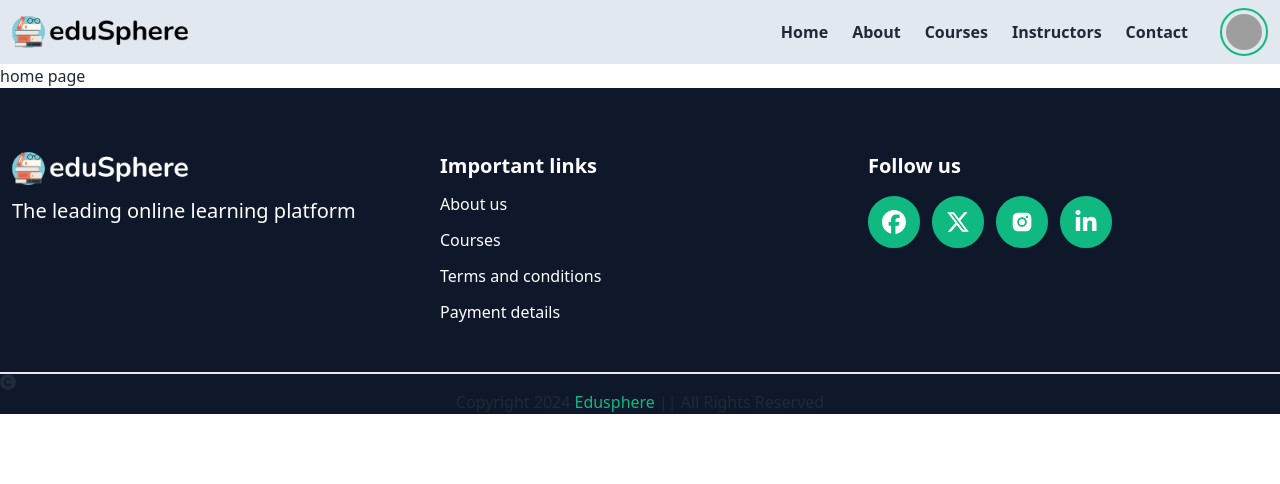
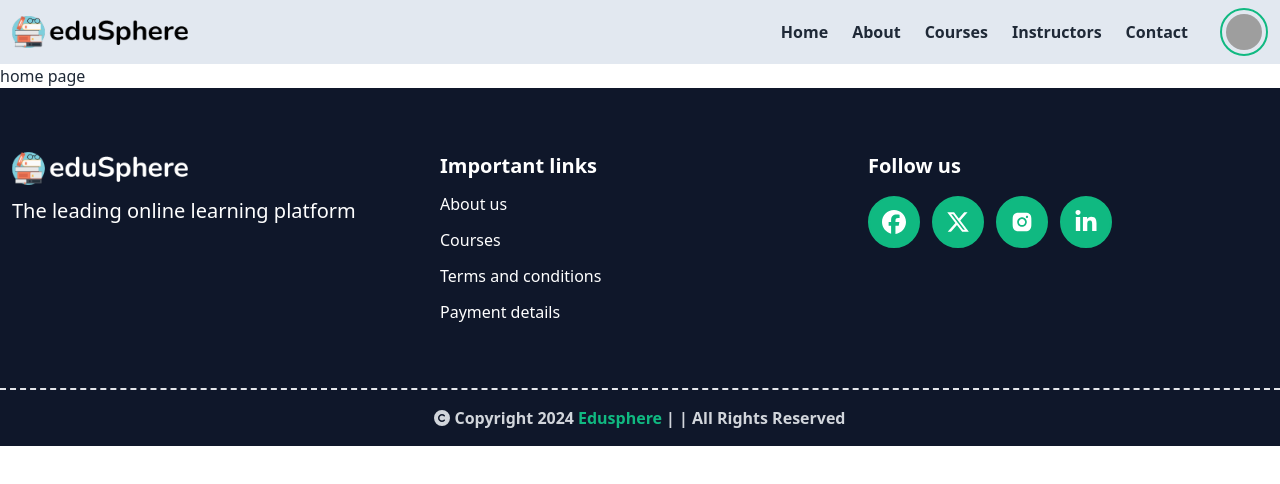
Before and after one commit to S-Alif/Edu-Sphere, a React (Vite) app in the folder main/frontend/: page / in a window 1280 px wide. Shown: the top 484 px of the page. Built offline with nearby package versions, Linux system fonts and the light colour scheme; grey boxes are pictures that could not be loaded.

Commit message:
[FIX] footer copyright msg design

```diff
--- a/main/frontend/src/components/Footer.jsx
+++ b/main/frontend/src/components/Footer.jsx
@@ -58,10 +58,9 @@ const Footer = () => {
             </Container>
 
             {/* copyright message  */}
-            <div className="w-full border-t-2 mt-12">
-                <p className="text-center">
-                    <span><FaCopyright /></span>
-                    Copyright 2024 <a href="/" className="text-emerald-500" >Edusphere</a> || All Rights Reserved
+            <div className="w-full border-t-2 border-dashed mt-16">
+                <p className="text-center text-gray-300 w-full py-4 font-semibold flex justify-center items-center">
+                    <span className="pr-1"><FaCopyright /></span> Copyright 2024 <a href="/" className="text-emerald-500 mx-1" >Edusphere</a> | | All Rights Reserved
                 </p>
             </div>
 
```
